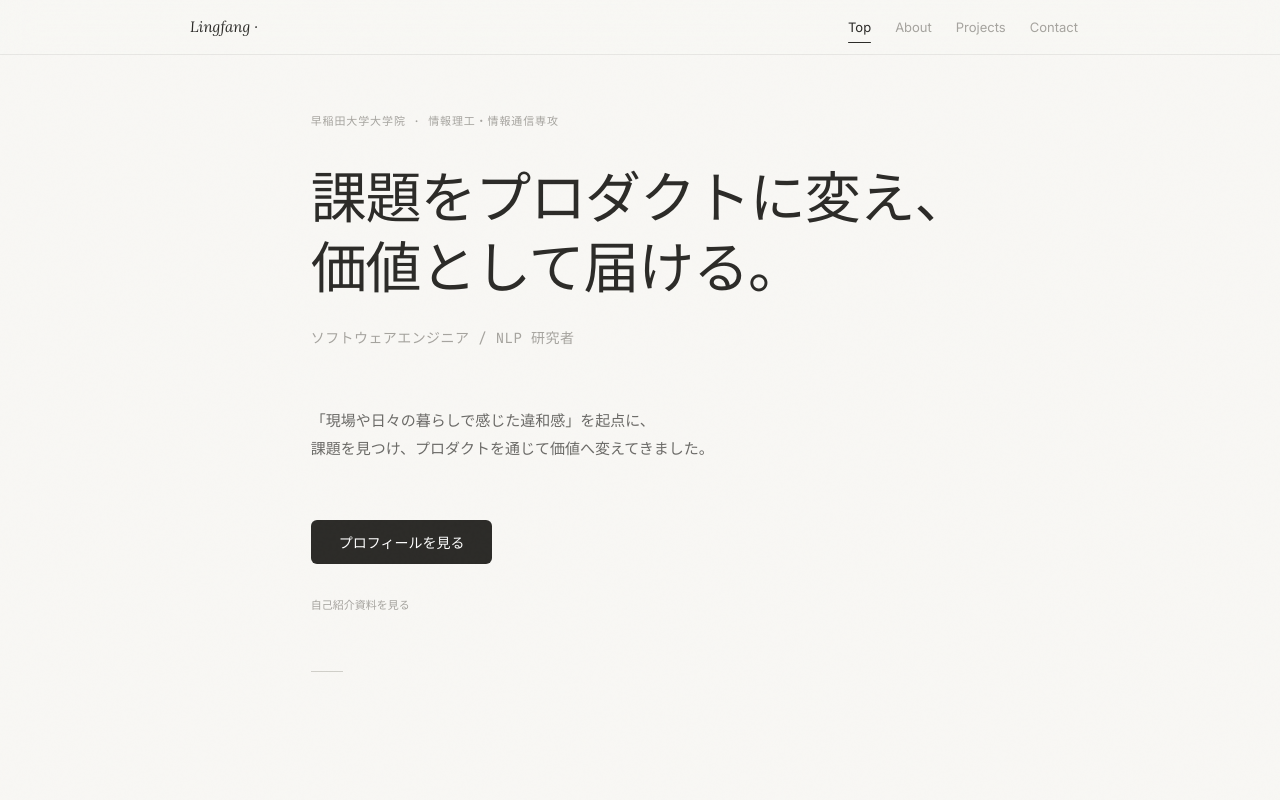
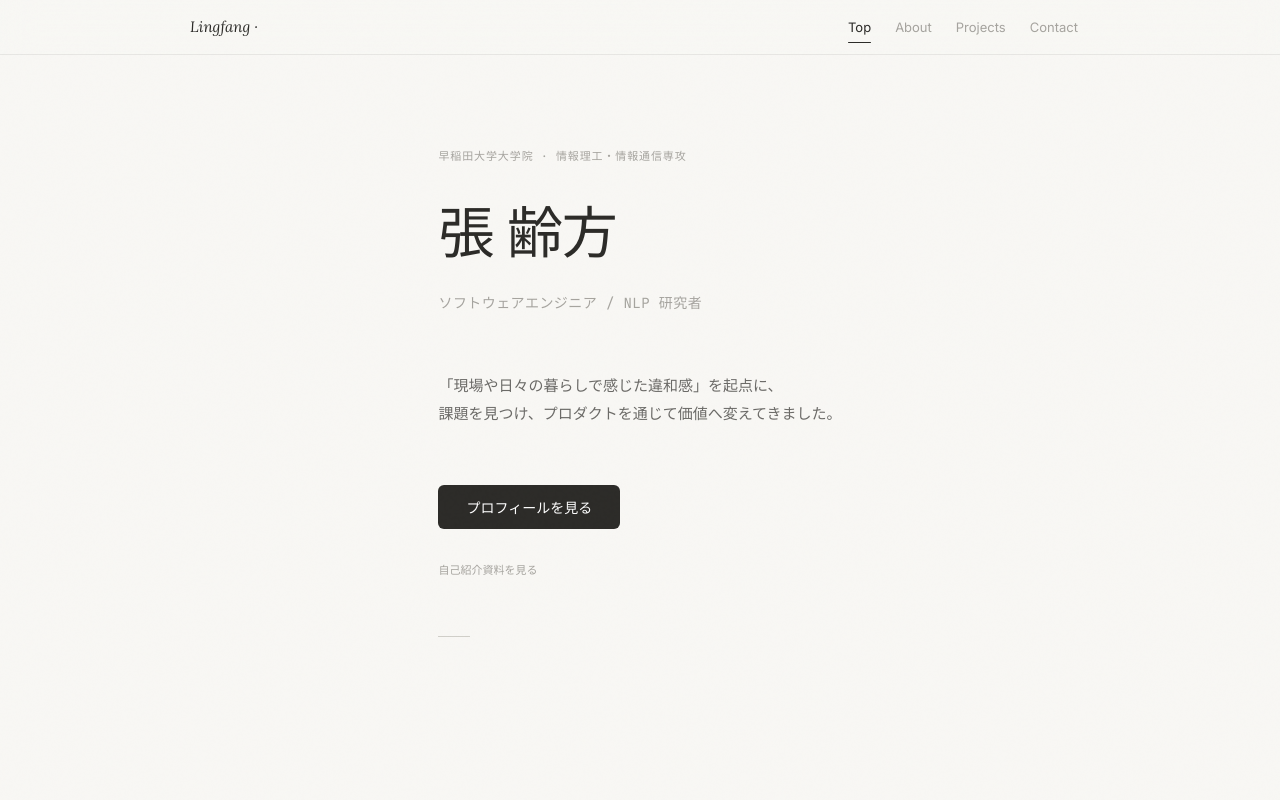
Before and after one commit to mamezlf/portfolio, a React (Vite) app: page / in a window 1280 px wide. Shown: the top 800 px of the page. Built offline with nearby package versions, Linux system fonts and the light colour scheme.

Commit message:
changed the title of my portfolio

```diff
--- a/src/content/portfolioContent.ts
+++ b/src/content/portfolioContent.ts
@@ -26,7 +26,7 @@ export const navContent = {
 
 export const welcomeContent = {
   eyebrow: "早稲田大学大学院 · 情報理工・情報通信専攻",
-  titleLines: ["課題をプロダクトに変え、", "価値として届ける。"],
+  titleLines: ["張 齢方"],
   role: "ソフトウェアエンジニア / NLP 研究者",
   philosophyLines: [
     "「現場や日々の暮らしで感じた違和感」を起点に、",
```
